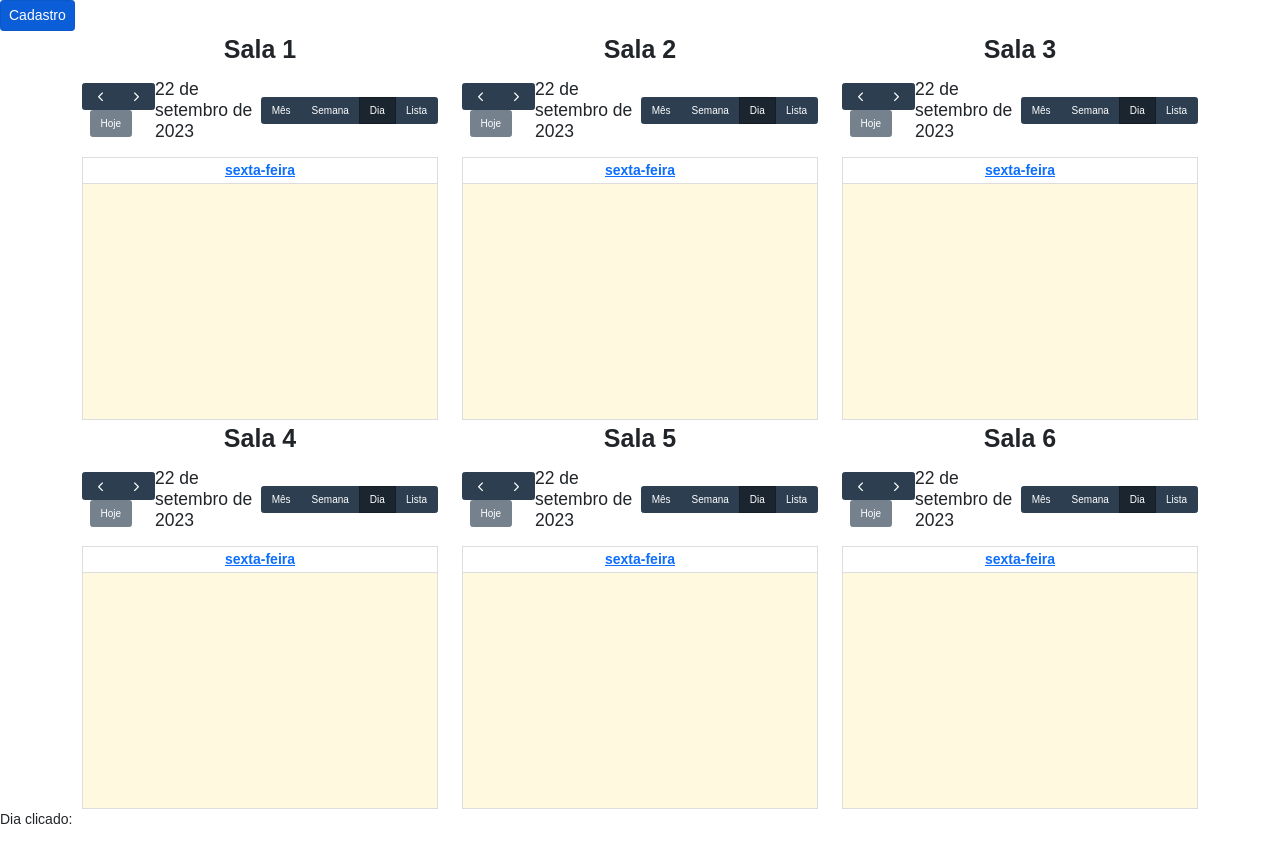
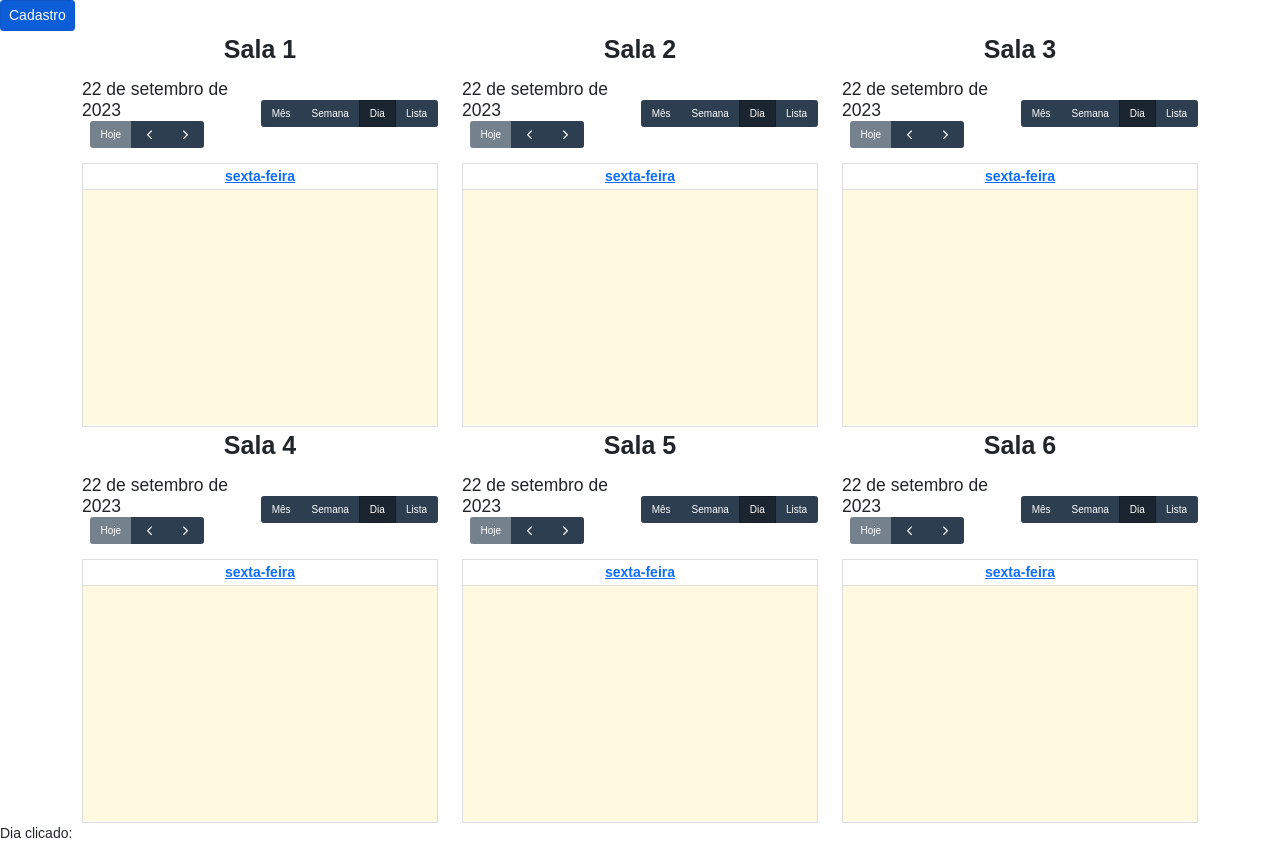
Before and after one commit to Davijluna/fullcalendar-molde, a website with bundled scripts: page index.html in a window 1280 px wide. Built offline with nearby package versions, Linux system fonts and the light colour scheme; no server answers.

Commit message:
style: modança de posição de botões e titulos

```diff
--- a/createCalendar.js
+++ b/createCalendar.js
@@ -12,8 +12,8 @@ export function createCalendar(calendarEl, place, FullCalendar)
 
   var calendar = new FullCalendar.Calendar(calendarEl, {
     headerToolbar: {
-      left: 'prev,next today',
-      center: 'title',
+      left: 'title today,prev,next',
+      center: '',
       right: 'dayGridMonth,timeGridWeek,dayGridDay,listMonth'
     },
     initialView: 'dayGridDay',
--- a/style.css
+++ b/style.css
@@ -5,6 +5,10 @@ body {
   margin: 0;
   font-size: 14px;
   font-family: Arial, Helvetica Neue, Helvetica, sans-serif;
+}
+
+.calendar-container {
+  margin:none ;
 }
 
 .calendar-label {
@@ -27,3 +31,7 @@ body {
 .fc-header-toolbar.fc-toolbar.fc-toolbar-ltr .fc-button {
   padding: 5px 10px; /* Ajuste esses valores para definir o tamanho desejado */
 }
+
+/* .fc-media-screen {
+  padding: none;;
+} */
```
